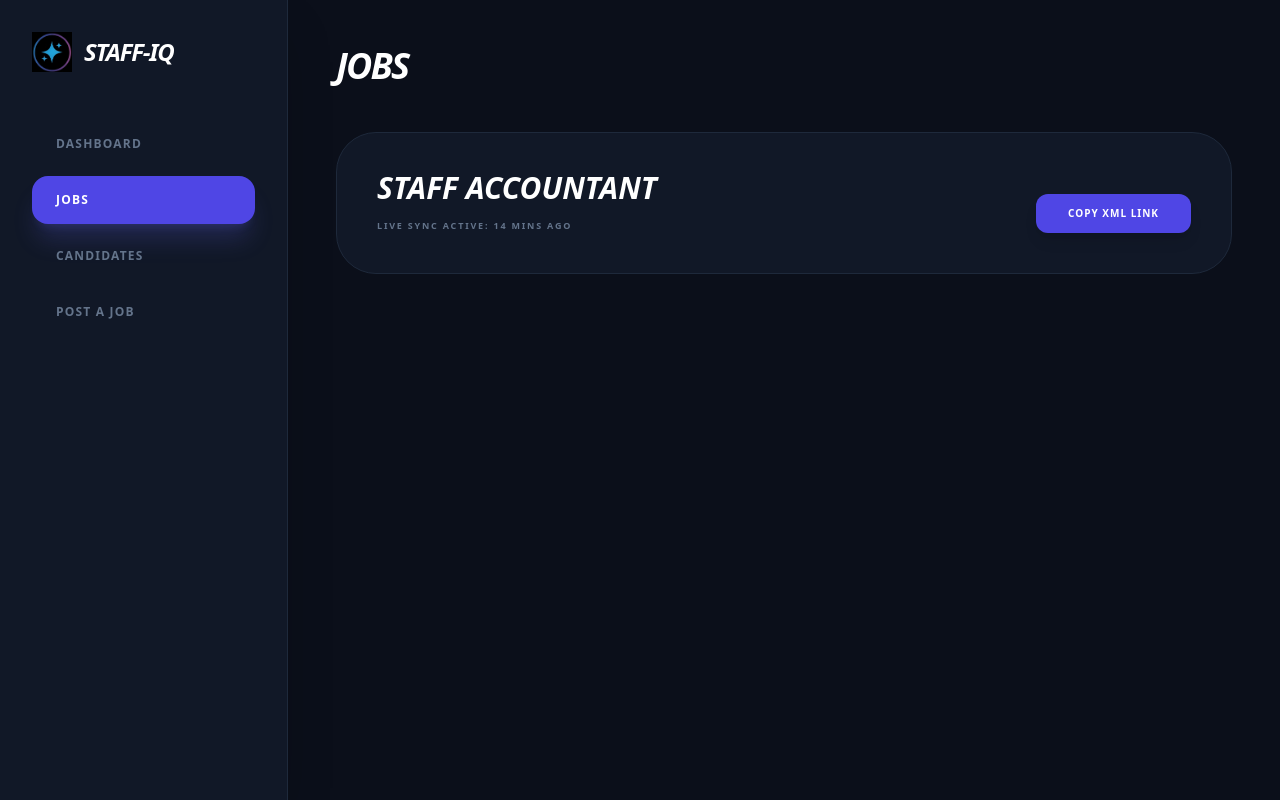
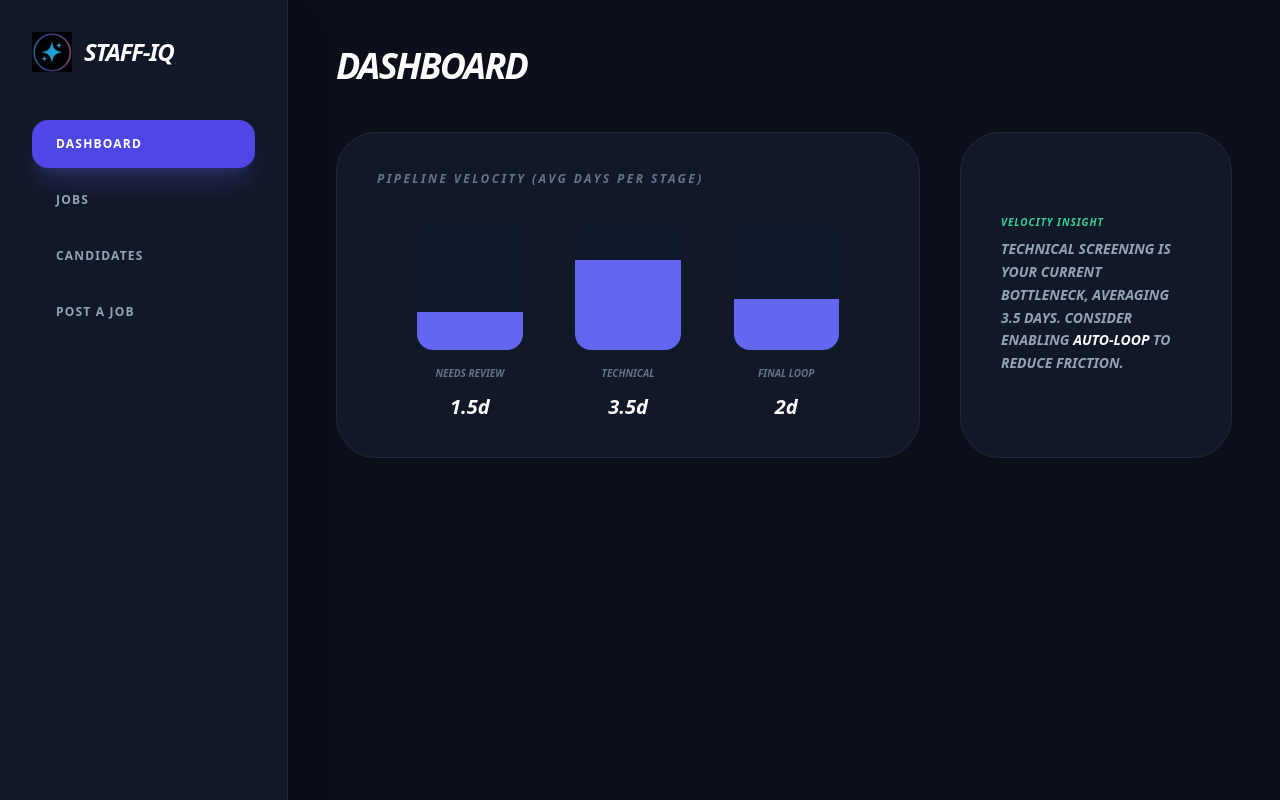
Before and after one commit to dansims2024-afk/staff-iq, a React (Vite) app: page / in a window 1280 px wide. Built offline with nearby package versions, Linux system fonts and the light colour scheme.

Commit message:
Update App.jsx

```diff
--- a/src/App.jsx
+++ b/src/App.jsx
@@ -1,25 +1,33 @@
 import React, { useState } from 'react';
 
 export default function App() {
-  // --- 1. GLOBAL STATE ---
-  const [activeTab, setActiveTab] = useState('Jobs');
-  const [copyStatus, setCopyStatus] = useState("Copy XML Link");
-  const [showSyncGuide, setShowSyncGuide] = useState(false);
+  const [activeTab, setActiveTab] = useState('Dashboard');
+  const [selectedCandidate, setSelectedCandidate] = useState(null);
 
-  // --- 2. SAMPLE DATA ---
-  const [jobs] = useState([{
-    id: 1, title: "Staff Accountant", location: "Princeton, NJ",
-    xmlUrl: "https://staff-iq.com/feeds/princeton-acc-1042.xml",
-    lastCrawl: "14 mins ago",
-    crawlSource: "Indeed Bot"
-  }]);
+  // --- 1. VELOCITY DATASET (Days in Stage) ---
+  const [candidates, setCandidates] = useState([
+    {
+      id: 1, name: "Michael Vanhouten", score: "96%", status: "Final Loop",
+      history: [
+        { stage: "Needs Review", days: 1 },
+        { stage: "Technical", days: 3 },
+        { stage: "Final Loop", days: 2 }
+      ]
+    },
+    {
+      id: 2, name: "Sarah Jenkins", score: "91%", status: "Technical",
+      history: [
+        { stage: "Needs Review", days: 2 },
+        { stage: "Technical", days: 4 }
+      ]
+    }
+  ]);
 
-  // --- 3. CORE LOGIC ---
-  const copyAndGuide = (text) => {
-    navigator.clipboard.writeText(text);
-    setCopyStatus("Copied! ✓");
-    setShowSyncGuide(true); // TRIGGER THE WIZARD
-    setTimeout(() => setCopyStatus("Copy XML Link"), 3000);
+  // --- 2. CALCULATE AGGREGATE VELOCITY ---
+  const avgVelocity = {
+    "Needs Review": 1.5,
+    "Technical": 3.5,
+    "Final Loop": 2.0
   };
 
   return (
@@ -29,11 +37,11 @@ export default function App() {
       <nav className="w-72 p-8 fixed h-full flex flex-col bg-[#111827] border-r border-slate-800 shadow-2xl z-30">
         <div className="mb-12 flex items-center gap-3">
            <img src="/logo.png" alt="Logo" className="w-10 h-10 object-contain" />
-           <h1 className="text-2xl font-[900] italic uppercase tracking-tighter text-white leading-none">Staff-IQ</h1>
+           <h1 className="text-2xl font-[900] italic uppercase tracking-tighter text-white">Staff-IQ</h1>
         </div>
-        <div className="flex flex-col gap-2">
+        <div className="flex flex-col gap-2 flex-1">
           {['Dashboard', 'Jobs', 'Candidates', 'Post a Job'].map((tab) => (
-            <button key={tab} onClick={() => setActiveTab(tab)} className={`text-left p-4 px-6 rounded-2xl font-black uppercase text-xs tracking-widest transition-all ${activeTab === tab ? 'bg-indigo-600 text-white shadow-xl shadow-indigo-500/20' : 'text-slate-500 hover:bg-slate-800'}`}>{tab}</button>
+            <button key={tab} onClick={() => setActiveTab(tab)} className={`text-left p-4 px-6 rounded-2xl font-black uppercase text-xs tracking-widest transition-all ${activeTab === tab ? 'bg-indigo-600 text-white shadow-xl shadow-indigo-500/20' : 'text-slate-400 hover:bg-slate-800'}`}>{tab}</button>
           ))}
         </div>
       </nav>
@@ -41,52 +49,54 @@ export default function App() {
       <main className="flex-1 ml-72 p-12">
         <header className="mb-12"><h2 className="text-4xl font-[900] italic uppercase tracking-tighter leading-none">{activeTab}</h2></header>
 
-        {/* JOBS TAB */}
-        {activeTab === 'Jobs' && (
-          <div className="space-y-6 animate-in fade-in">
-             {jobs.map(j => (
-               <div key={j.id} className="bg-[#111827] border border-slate-800 p-10 rounded-[40px] flex justify-between items-end hover:border-indigo-500 transition-all">
-                  <div>
-                    <h4 className="text-3xl font-[900] italic uppercase leading-none mb-4 text-white">{j.title}</h4>
-                    <p className="text-[9px] font-black text-slate-500 uppercase tracking-[0.2em]">Live Sync Active: {j.lastCrawl}</p>
+        {/* DASHBOARD: VELOCITY WIDGET */}
+        {activeTab === 'Dashboard' && (
+          <div className="grid grid-cols-12 gap-10 animate-in fade-in">
+             <div className="col-span-8 bg-[#111827] border border-slate-800 p-10 rounded-[40px]">
+                <h3 className="text-xs font-black uppercase tracking-[0.2em] text-slate-500 italic mb-10 leading-none">Pipeline Velocity (Avg Days per Stage)</h3>
+                <div className="flex justify-between items-end h-48 px-10">
+                   {Object.entries(avgVelocity).map(([stage, days]) => (
+                     <div key={stage} className="flex flex-col items-center gap-4 w-1/4">
+                        <div className="w-full bg-slate-900 rounded-2xl relative overflow-hidden h-32 flex flex-col justify-end">
+                           <div className="bg-indigo-500 w-full transition-all duration-1000" style={{ height: `${(days / 5) * 100}%` }}></div>
                         </div>
-                  <button onClick={() => copyAndGuide(j.xmlUrl)} className="px-8 py-3 bg-indigo-600 rounded-xl text-[10px] font-black uppercase tracking-widest text-white shadow-lg">{copyStatus}</button>
+                        <p className="text-[10px] font-black uppercase text-slate-500 italic text-center">{stage}</p>
+                        <p className="text-xl font-black italic text-white leading-none">{days}d</p>
                      </div>
                    ))}
                 </div>
+             </div>
+
+             <div className="col-span-4 bg-[#111827] border border-slate-800 p-10 rounded-[40px] flex flex-col justify-center">
+                <p className="text-[10px] font-black text-emerald-400 uppercase tracking-widest mb-2 italic">Velocity Insight</p>
+                <p className="text-sm font-bold text-slate-400 leading-relaxed uppercase italic">Technical screening is your current bottleneck, averaging 3.5 days. Consider enabling <span className="text-white">Auto-Loop</span> to reduce friction.</p>
+             </div>
+          </div>
         )}
 
-        {/* SYNC GUIDE MODAL */}
-        {showSyncGuide && (
-          <div className="fixed inset-0 bg-black/90 backdrop-blur-md z-[100] flex items-center justify-center p-8">
-             <div className="bg-[#111827] border border-slate-700 w-full max-w-2xl rounded-[48px] overflow-hidden shadow-2xl animate-in zoom-in-95">
-                <div className="p-12 space-y-8">
-                   <div className="flex justify-between items-start">
-                      <div className="bg-indigo-500/10 text-indigo-400 px-4 py-2 rounded-full text-[10px] font-black uppercase tracking-widest">Digital Umbilical Cord: Ready</div>
-                      <button onClick={() => setShowSyncGuide(false)} className="text-slate-500 hover:text-white font-black">✕</button>
+        {/* CANDIDATES: INDIVIDUAL VELOCITY */}
+        {activeTab === 'Candidates' && (
+          <div className="space-y-6">
+             {candidates.map((c) => (
+               <div key={c.id} className="bg-[#111827] border border-slate-800 p-8 rounded-[40px] flex justify-between items-center group hover:border-indigo-500 transition-all">
+                  <div>
+                    <p className="font-black text-2xl uppercase italic text-white mb-1 leading-none">{c.name}</p>
+                    <div className="flex gap-4 items-center mt-4">
+                       {c.history.map((h, i) => (
+                         <div key={i} className="flex items-center gap-2">
+                            <span className="text-[9px] font-black text-slate-600 uppercase italic leading-none">{h.stage}:</span>
+                            <span className="text-[10px] font-black text-indigo-400 leading-none">{h.days}d</span>
+                            {i < c.history.length - 1 && <span className="text-slate-800">→</span>}
                          </div>
-
-                   <h3 className="text-3xl font-[900] italic uppercase leading-none">Where to Paste Your Link</h3>
-
-                   <div className="space-y-6">
-                      {[
-                        { board: "Indeed", step: "Go to 'Employer Home' > 'Job Sources' > Paste XML URL." },
-                        { board: "Jooble", step: "Login to Partner Panel > 'Feed Settings' > Paste XML URL." },
-                        { board: "LinkedIn", step: "Use 'Job Slot' settings or 'XML Feed' partner portal." }
-                      ].map((item, i) => (
-                        <div key={i} className="flex gap-6 p-6 bg-slate-900/50 rounded-3xl border border-slate-800">
-                           <div className="w-8 h-8 rounded-full bg-indigo-600 flex items-center justify-center text-[10px] font-black italic">{i+1}</div>
-                           <div>
-                              <p className="text-[10px] font-black uppercase text-indigo-400 mb-1">{item.board}</p>
-                              <p className="text-sm font-bold text-slate-400 leading-relaxed">{item.step}</p>
+                       ))}
+                    </div>
+                  </div>
+                  <div className="text-right">
+                     <p className="text-[9px] font-black text-slate-500 uppercase tracking-widest mb-1 italic">Total Cycle</p>
+                     <p className="text-3xl font-[900] italic text-white leading-none">{c.history.reduce((acc, h) => acc + h.days, 0)}d</p>
                   </div>
                </div>
              ))}
-                   </div>
-
-                   <button onClick={() => setShowSyncGuide(false)} className="w-full py-6 bg-white text-black rounded-[24px] font-[900] italic uppercase tracking-widest hover:scale-[1.02] transition-all">Got it, Let's Go Viral</button>
-                </div>
-             </div>
           </div>
         )}
       </main>
```
Lines whose indentation alone changed are shown as unchanged.
